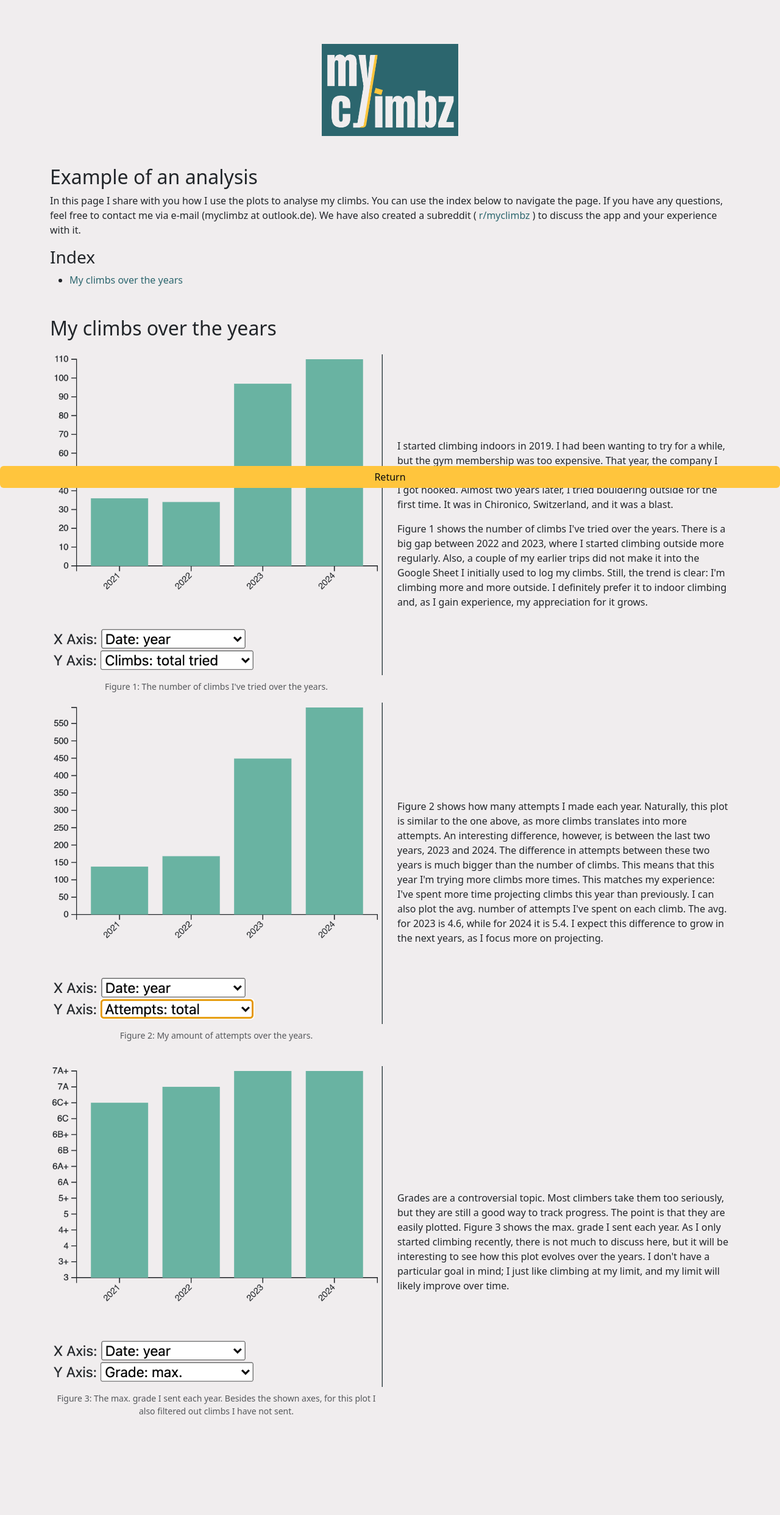
After one commit to carlosfranzreb/myclimbz, a Flask app: page /examples in a window 1280 px wide. The commit adds this page. Shown: the whole page at 61% size. Run offline with Flask 3, Linux system fonts and the light colour scheme; the visitor is signed in with stand-in values (Sample User, id 1); some libraries are stand-ins or nearby versions.

Commit message:
Add analysis example

```diff
--- a/myclimbz/blueprints/home/routes.py
+++ b/myclimbz/blueprints/home/routes.py
@@ -42,3 +42,16 @@
         next = url_for("home.page_home")
 
     return render_template("guide.html", title="myclimbz - User Guide", next=next)
+
+
+@home.route("/examples")
+def examples() -> str:
+    next = request.referrer
+    if not current_user.is_authenticated:
+        next = url_for("climbers.register")
+    elif not next or "guide" in next:
+        next = url_for("home.page_home")
+
+    return render_template(
+        "example_analysis.html", title="myclimbz - Examples", next=next
+    )
--- /dev/null
+++ b/myclimbz/templates/example_analysis.html
@@ -0,0 +1,139 @@
+<html>
+
+<head>
+    <title>Analysis example</title>
+    <meta name="viewport" content="width=device-width, initial-scale=1">
+    <link href="https://cdn.jsdelivr.net/npm/bootstrap@5.3.2/dist/css/bootstrap.min.css" rel="stylesheet"
+        integrity="sha384-T3c6CoIi6uLrA9TneNEoa7RxnatzjcDSCmG1MXxSR1GAsXEV/Dwwykc2MPK8M2HN" crossorigin="anonymous">
+    <link href="{{ url_for('static', filename='css/colors.css') }}" rel="stylesheet" type="text/css">
+</head>
+
+<body>
+
+    <!-- Add a floating button to the bottom of the page. -->
+    <div>
+        {% if "register" in next %}
+        <a href="{{ next }}" class="btn btn-danger fixed-bottom">
+            Sign up
+        </a>
+        {% else %}
+        <a href="{{ next }}" class="btn btn-danger fixed-bottom">
+            Return
+        </a>
+        {% endif %}
+    </div>
+
+    <div class="container mt-5 pt-4 w-25 px-md-5">
+        <img src="{{ url_for('static', filename='images/logo-green.png') }}" alt="myClimbz logo" class="img-fluid">
+    </div>
+
+    <div class="container mt-5">
+        <h2>Example of an analysis</h2>
+        <p>
+            In this page I share with you how I use the plots to analyse my climbs. You can use the index
+            below to navigate the page. If you have any questions, feel free to contact me via e-mail (myclimbz at outlook.de).
+            We have also created a subreddit (
+                <a class="text-link" href="https://www.reddit.com/r/myclimbz">r/myclimbz</a>
+            ) to discuss the app and your experience with it.
+        </p>
+
+        <h3>Index</h3>
+        <ul>
+            <li><a class="text-link" href="#time">My climbs over the years</a></li>
+        </ul>
+    </div>
+
+    <div class="container mt-5" id="privacy">
+        <h2 class="mb-md-4">My climbs over the years</h2>
+
+        <div class="row">
+            <div class="col-md col-md-push-1">
+                <figure class="figure w-md-75 mx-auto d-block">
+                    <img
+                        src="{{ url_for('static', filename='images/examples/tried_climbs_over_year.png') }}"
+                        class="figure-img img-fluid"
+                        alt="Climbs over years"
+                    >
+                    <figcaption class="figure-caption text-center">
+                        Figure 1: The number of climbs I've tried over the years.
+                    </figcaption>
+                </figure>
+            </div>
+            <div class="col-md d-flex align-items-center">
+                <div>
+                <p>
+                    I started climbing indoors in 2019. I had been wanting to try for a while, but the gym membership was too expensive.
+                    That year, the company I worked for offered a discount, so I decided to try it out. Needless to say, I got hooked.
+                    Almost two years later, I tried bouldering outside for the first time. It was in Chironico, Switzerland, and it was a blast.
+                </p>
+                <p>
+                    Figure 1 shows the number of climbs I've tried over the years. There is a big gap between 2022 and 2023, where I started
+                    climbing outside more regularly. Also, a couple of my earlier trips did not make it into the Google Sheet I initially used
+                    to log my climbs. Still, the trend is clear: I'm climbing more and more outside. I definitely prefer it to indoor climbing
+                    and, as I gain experience, my appreciation for it grows.
+                </p>
+                </div>
+            </div>
+        </div>
+
+        <div class="row">
+            <div class="col-md col-md-push-1">
+                <figure class="figure w-md-75 mx-auto d-block">
+                    <img
+                        src="{{ url_for('static', filename='images/examples/attempts_over_year.png') }}"
+                        class="figure-img img-fluid"
+                        alt="Attempts over years"
+                    >
+                    <figcaption class="figure-caption text-center">
+                        Figure 2: My amount of attempts over the years.
+                    </figcaption>
+                </figure>
+            </div>
+            <div class="col-md d-flex align-items-center">
+                <div>
+                <p>
+                    Figure 2 shows how many attempts I made each year. Naturally, this plot is similar to the one above, as more climbs
+                    translates into more attempts. An interesting difference, however, is between the last two years, 2023 and 2024.
+                    The difference in attempts between these two years is much bigger than the number of climbs. This means that this
+                    year I'm trying more climbs more times. This matches my experience: I've spent more time projecting climbs this year than
+                    previously. I can also plot the avg. number of attempts I've spent on each climb. The avg. for 2023 is 4.6, while for 2024
+                    it is 5.4. I expect this difference to grow in the next years, as I focus more on projecting.
+                </p>
+                </div>
+            </div>
+        </div>
+
+        <div class="row my-2 mt-md-4">
+            <div class="col-md col-md-push-1">
+                <figure class="figure w-md-75 mx-auto d-block">
+                    <img
+                        src="{{ url_for('static', filename='images/examples/max_grade_sent_over_year.png') }}"
+                        class="figure-img img-fluid"
+                        alt="Max. grade over years"
+                    >
+                    <figcaption class="figure-caption text-center">
+                        Figure 3: The max. grade I sent each year. Besides the shown axes, for this plot I also
+                        filtered out climbs I have not sent.
+                    </figcaption>
+                </figure>
+            </div>
+            <div class="col-md d-flex align-items-center">
+                <div>
+                <p>
+                    Grades are a controversial topic. Most climbers take them too seriously, but they are still a good way to track progress.
+                    The point is that they are easily plotted. Figure 3 shows the max. grade I sent each year. As I only started climbing recently,
+                    there is not much to discuss here, but it will be interesting to see how this plot evolves over the years. I don't have a particular
+                    goal in mind; I just like climbing at my limit, and my limit will likely improve over time.
+                </p>
+                </div>
+            </div>
+        </div>
+
+    </div>
+
+    <!-- Add some empty space at the bottom of the page. -->
+    <div class="container mt-5 py-5"></div>
+
+</body>
+
+</html>
```
Also changed, not shown: myclimbz/templates/guide.html (+19 -14 lines), myclimbz/static/images/examples/attempts_over_area.png (added), myclimbz/static/images/examples/attempts_over_grade.png (added), myclimbz/static/images/examples/attempts_over_sessions.png (added), myclimbz/static/images/examples/attempts_over_year.png (added), myclimbz/static/images/examples/avg_attempts_over_grade_sent.png (added), myclimbz/static/images/examples/climbs_over_sessions.png (added), myclimbz/static/images/examples/max_grade_over_session.png (added), myclimbz/static/images/examples/max_grade_sent_over_year.png (added), myclimbz/static/images/examples/max_sent_grade_over_area.png (added), myclimbz/static/images/examples/min_attempts_over_grade_sent.png (added), myclimbz/static/images/examples/sends_over_grade.png (added), myclimbz/static/images/examples/success_rate_over_grade.png (added), myclimbz/static/images/examples/tried_climbs_over.png (added), 2 more files.
